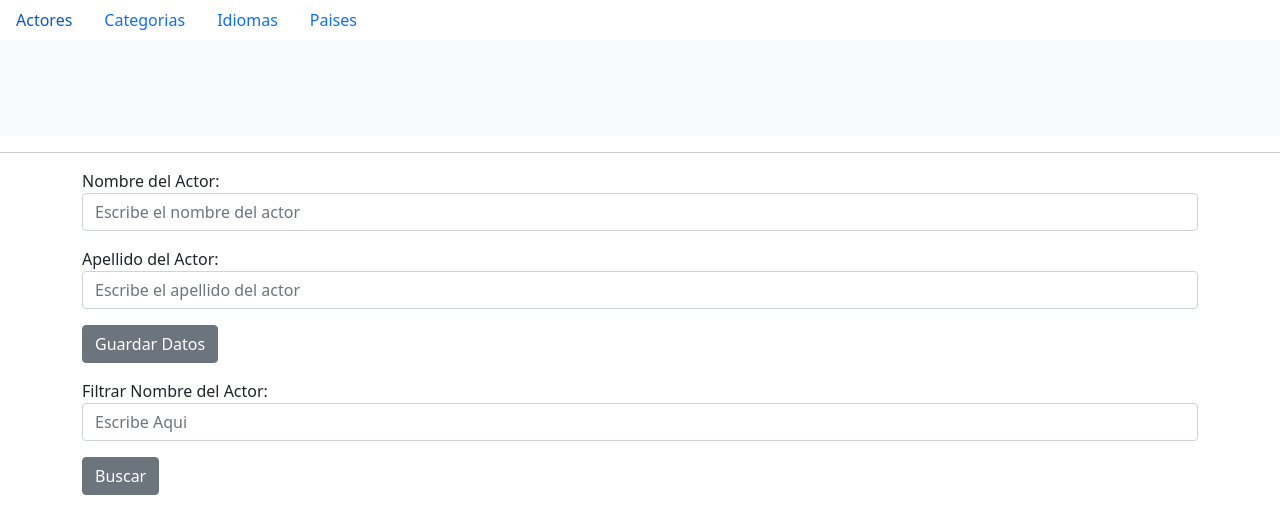
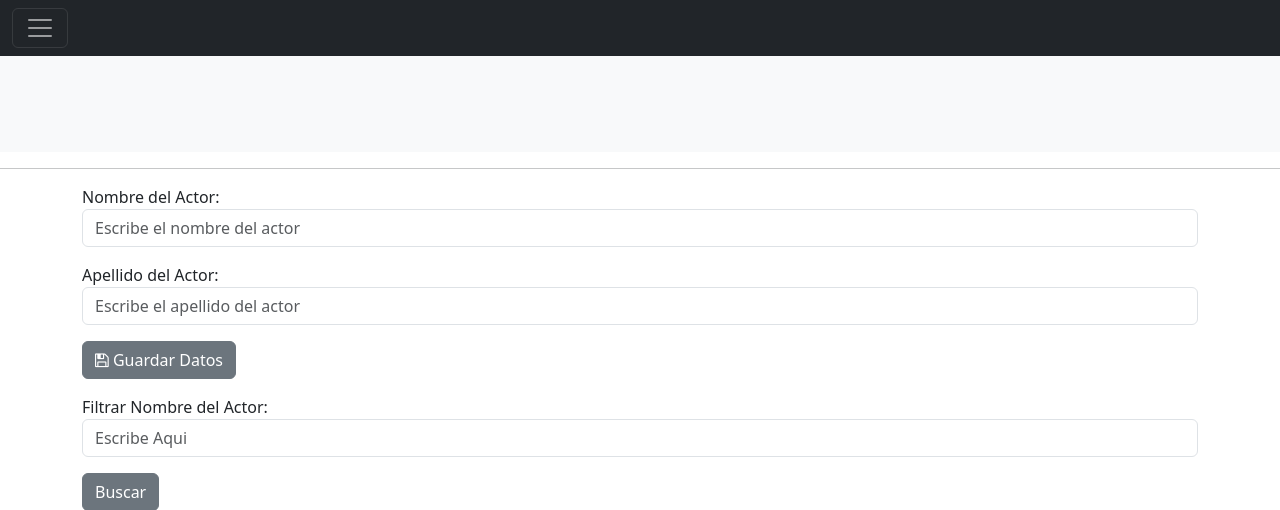
Before and after one commit to mnjuanisma/team_1, a PHP site: page /actores_vistas.php in a window 1280 px wide. Shown: the top 510 px of the page. Run offline with PHP 8.4, Linux system fonts and the light colour scheme; data that the repository does not hold is empty; some libraries are stand-ins or nearby versions.

Commit message:
Ahi hay otro detalle resuelto

```diff
--- a/vistas/partes/foot.php
+++ b/vistas/partes/foot.php
@@ -1,4 +1,15 @@
-<script src="https://cdn.jsdelivr.net/npm/bootstrap@5.0.2/dist/js/bootstrap.bundle.min.js" integrity="sha384-MrcW6ZMFYlzcLA8Nl+NtUVF0sA7MsXsP1UyJoMp4YLEuNSfAP+JcXn/tWtIaxVXM" crossorigin="anonymous"></script>
+<!-- Optional JavaScript; choose one of the two! -->
 
+<!-- Option 1: Bootstrap Bundle with Popper -->
+<script src="https://cdn.jsdelivr.net/npm/bootstrap@5.0.2/dist/js/bootstrap.bundle.min.js"
+    integrity="sha384-MrcW6ZMFYlzcLA8Nl+NtUVF0sA7MsXsP1UyJoMp4YLEuNSfAP+JcXn/tWtIaxVXM" crossorigin="anonymous">
+</script>
+
+<!-- Option 2: Separate Popper and Bootstrap JS -->
+<!--
+<script src="https://cdn.jsdelivr.net/npm/@popperjs/core@2.9.2/dist/umd/popper.min.js" integrity="sha384-IQsoLXl5PILFhosVNubq5LC7Qb9DXgDA9i+tQ8Zj3iwWAwPtgFTxbJ8NT4GN1R8p" crossorigin="anonymous"></script>
+<script src="https://cdn.jsdelivr.net/npm/bootstrap@5.0.2/dist/js/bootstrap.min.js" integrity="sha384-cVKIPhGWiC2Al4u+LWgxfKTRIcfu0JTxR+EQDz/bgldoEyl4H0zUF0QKbrJ0EcQF" crossorigin="anonymous"></script>
+-->
 </body>
+
 </html>
--- a/vistas/partes/head.php
+++ b/vistas/partes/head.php
@@ -1,14 +1,20 @@
 <!doctype html>
 <html lang="es">
-  <head>
+
+<head>
     <!-- Required meta tags -->
     <meta charset="utf-8">
     <meta name="viewport" content="width=device-width, initial-scale=1">
 
     <!-- Bootstrap CSS -->
-   <link href="https://cdn.jsdelivr.net/npm/bootstrap@5.0.2/dist/css/bootstrap.min.css" rel="stylesheet" integrity="sha384-EVSTQN3/azprG1Anm3QDgpJLIm9Nao0Yz1ztcQTwFspd3yD65VohhpuuCOmLASjC" crossorigin="anonymous">
-
+    <link href="https://cdn.jsdelivr.net/npm/bootstrap@5.0.2/dist/css/bootstrap.min.css" rel="stylesheet"
+        integrity="sha384-EVSTQN3/azprG1Anm3QDgpJLIm9Nao0Yz1ztcQTwFspd3yD65VohhpuuCOmLASjC" crossorigin="anonymous">
+    <link rel="stylesheet" href="static/css/bootstrap.min.css">
+    <link rel="stylesheet" href="static/css/font-awesome.min.css">
+    <link rel="stylesheet" href="https://stackpath.bootstrapcdn.com/font-awesome/4.7.0/css/font-awesome.min.css">
+    <link rel="stylesheet" href="static/css/estilos.css">
 
     <title> <?php echo $pagina; ?> </title>
-  </head>
-  <body>
+</head>
+
+<body>
--- a/vistas/partes/menu.php
+++ b/vistas/partes/menu.php
@@ -1,16 +1,31 @@
+<div class="collapse" id="navbarToggleExternalContent">
+    <div class="bg-dark p-4">
+        <h5 class="text-white h4">MENU</h5>
 
 
-<ul class="nav">
+        <ul class="nav nav-pills nav-fill">
             <li class="nav-item">
-    <a class="nav-link active" aria-current="page" href="<?php echo $url; ?>/actores.php">Actores</a>
+                <a class="nav-link active" aria-current="page" href="actores.php">Actores</a>
             </li>
             <li class="nav-item">
-    <a class="nav-link" href="<?php echo $url; ?>/categorias.php">Categorias</a>
+                <a class="nav-link" href="categoria.php">Categoria</a>
             </li>
             <li class="nav-item">
-    <a class="nav-link" href="<?php echo $url; ?>/idiomas.php">Idiomas</a>
+                <a class="nav-link" href="lenguaje.php">Lenguaje</a>
             </li>
             <li class="nav-item">
-    <a class="nav-link" href="<?php echo $url; ?>/paises.php">Paises</a>
+                <a class="nav-link" href="pais.php">Pais</a>
             </li>
         </ul>
+
+    </div>
+</div>
+<nav class="navbar navbar-dark bg-dark">
+    <div class="container-fluid">
+        <button class="navbar-toggler" type="button" data-bs-toggle="collapse"
+            data-bs-target="#navbarToggleExternalContent" aria-controls="navbarToggleExternalContent"
+            aria-expanded="false" aria-label="Toggle navigation">
+            <span class="navbar-toggler-icon"></span>
+        </button>
+    </div>
+</nav>
```
Also changed, not shown: actores.php (+5 -4 lines), vistas/actores_vistas.php (+6 -5 lines). Lines whose indentation alone changed are shown as unchanged.
